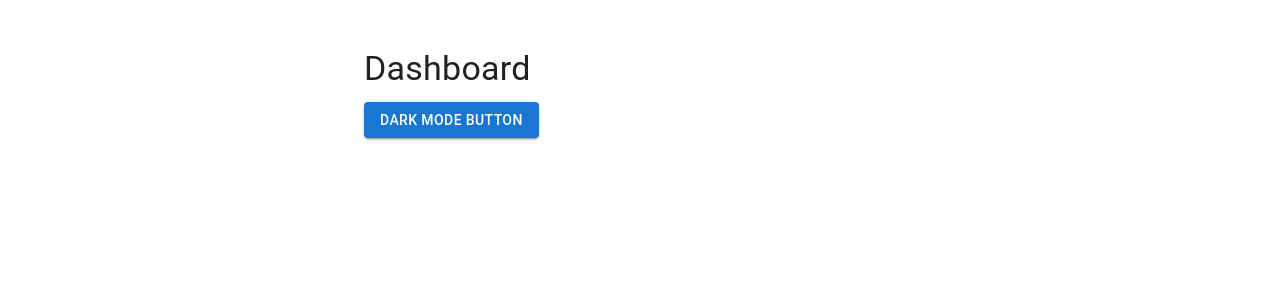
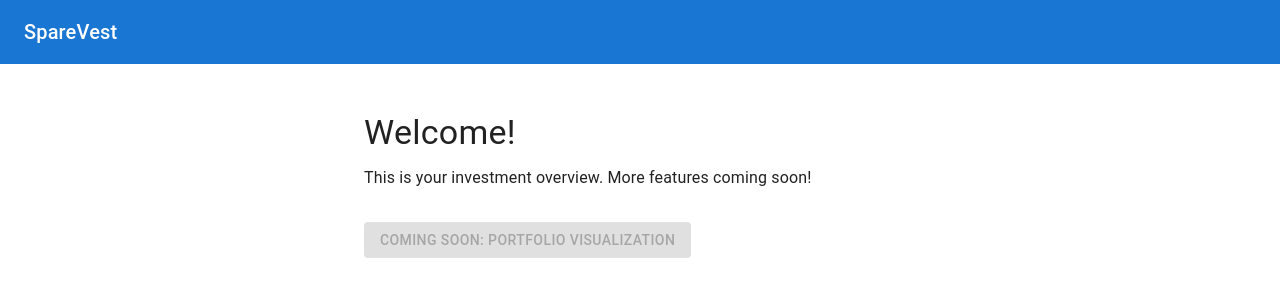
Before and after one commit to thejaigarg/SpareVest, a React (Vite) app in the folder frontend/: page /dashboard in a window 1280 px wide. Shown: the top 300 px of the page. Built offline with nearby package versions, Linux system fonts and the light colour scheme.

Commit message:
feat: add profile page with user details and password reset functionality

```diff
--- a/frontend/src/App.jsx
+++ b/frontend/src/App.jsx
@@ -4,17 +4,20 @@ import { Routes, Route, Navigate } from "react-router-dom";
 import Login from "./pages/login";
 import Signup from "./pages/signup";
 import Dashboard from "./pages/dashboard";
-//import Navbar from "./components/Navbar"; // (optional, create later)
+import Profile from "./pages/profile"; // Import Profile page
+import Navbar from "./components/Navbar"; // (optional, create later)
 
 export default function App() {
   return (
     <>
-      {/* Optional: <Navbar /> */}
+      {/* Show Navbar on all pages except login and signup */}
+      {window.location.pathname !== "/login" && window.location.pathname !== "/signup" && <Navbar />}
       <Routes>
         <Route path="/" element={<Navigate to="/login" />} />
         <Route path="/login" element={<Login />} />
         <Route path="/signup" element={<Signup />} />
         <Route path="/dashboard" element={<Dashboard />} />
+        <Route path="/profile" element={<Profile />} /> {/* Route for Profile page */}
         {/* Add more routes as you build more pages */}
         <Route path="*" element={<div>404 Not Found</div>} />
       </Routes>
--- a/frontend/src/api/auth.js
+++ b/frontend/src/api/auth.js
@@ -23,3 +23,15 @@ export async function signup({ email, full_name, password }) {
   });
   return response.data;
 }
+
+export async function getCurrentUser(token) {
+  const response = await axios.get(`${API_BASE_URL}/users/me`, {
+    headers: { Authorization: `Bearer ${token}` },
+  });
+  return response.data; // { email, full_name, id, is_active }
+}
+
+export async function requestPasswordReset(email) {
+  const response = await axios.post(`${API_BASE_URL}/auth/password-reset/request`, { email });
+  return response.data;
+}
--- a/frontend/src/components/Navbar.jsx
+++ b/frontend/src/components/Navbar.jsx
@@ -0,0 +1,43 @@
+// src/components/Navbar.jsx
+import React, { useEffect, useState } from "react";
+import { AppBar, Toolbar, Typography, Button } from "@mui/material";
+import { useAuth } from "../hooks/useAuth";
+import { useNavigate, Link } from "react-router-dom";
+import { getCurrentUser } from "../api/auth";
+
+export default function Navbar() {
+  const { token, logout } = useAuth();
+  const [user, setUser] = useState(null);
+  const navigate = useNavigate();
+
+  useEffect(() => {
+    if (token) {
+      getCurrentUser(token)
+        .then(setUser)
+        .catch(() => setUser(null));
+    }
+  }, [token]);
+
+  const handleLogout = () => {
+    logout();
+    navigate("/login");
+  };
+
+  return (
+    <AppBar position="static">
+      <Toolbar>
+        <Typography variant="h6" sx={{ flexGrow: 1 }}>
+          <Link to="/dashboard" style={{ color: "#fff", textDecoration: "none" }}>SpareVest</Link>
+        </Typography>
+        {user && (
+          <>
+            <Button color="inherit" component={Link} to="/profile">
+              {user.full_name || user.email}
+            </Button>
+            <Button color="inherit" onClick={handleLogout}>Logout</Button>
+          </>
+        )}
+      </Toolbar>
+    </AppBar>
+  );
+}
--- a/frontend/src/pages/Dashboard.jsx
+++ b/frontend/src/pages/Dashboard.jsx
@@ -1,22 +1,40 @@
-import { Container, Typography, Button, Box } from '@mui/material';
+// src/pages/dashboard.jsx
+import React, { useEffect, useState } from "react";
+import { Container, Typography, Box, Button } from "@mui/material";
+import { getCurrentUser } from "../api/auth";
+import { useAuth } from "../hooks/useAuth";
 
 export default function Dashboard() {
+  const { token } = useAuth();
+  const [user, setUser] = useState(null);
+
+  useEffect(() => {
+    if (token) {
+      getCurrentUser(token)
+        .then(setUser)
+        .catch(() => setUser(null));
+    }
+  }, [token]);
+
   return (
     <Box
       sx={{
-        bgcolor: 'background.default',
-        minHeight: '100vh',
-        color: 'text.primary',
+        bgcolor: "background.default",
+        minHeight: "100vh",
+        color: "text.primary",
         py: 6,
         px: 2,
       }}
     >
       <Container maxWidth="sm">
         <Typography variant="h4" gutterBottom>
-          Dashboard
+          {user ? `Hello, ${user.full_name || user.email}` : "Welcome!"}
         </Typography>
-        <Button variant="contained" color="primary">
-          Dark Mode Button
+        <Typography variant="body1" sx={{ mb: 4 }}>
+          This is your investment overview. More features coming soon!
+        </Typography>
+        <Button variant="contained" color="primary" disabled>
+          Coming Soon: Portfolio Visualization
         </Button>
       </Container>
     </Box>
--- /dev/null
+++ b/frontend/src/pages/profile.jsx
@@ -0,0 +1,47 @@
+import React, { useState, useEffect } from "react";
+import { Container, Typography, Button, Alert, Box } from "@mui/material";
+import { getCurrentUser, requestPasswordReset } from "../api/auth";
+import { useAuth } from "../hooks/useAuth";
+
+export default function Profile() {
+  const { token } = useAuth();
+  const [user, setUser] = useState(null);
+  const [message, setMessage] = useState("");
+  const [error, setError] = useState("");
+
+  useEffect(() => {
+    if (token) {
+      getCurrentUser(token)
+        .then(setUser)
+        .catch(() => setUser(null));
+    }
+  }, [token]);
+
+  const handlePasswordReset = async () => {
+    setMessage("");
+    setError("");
+    try {
+      await requestPasswordReset(user.email);
+      setMessage("If your email exists, a reset link has been sent.");
+    } catch (err) {
+      setError("Error sending reset email.");
+    }
+  };
+
+  if (!user) return null;
+
+  return (
+    <Box py={6}>
+      <Container maxWidth="sm">
+        <Typography variant="h5" gutterBottom>Profile</Typography>
+        <Typography>Email: {user.email}</Typography>
+        <Typography>Name: {user.full_name}</Typography>
+        <Button variant="outlined" sx={{ mt: 2 }} onClick={handlePasswordReset}>
+          Request Password Reset
+        </Button>
+        {message && <Alert severity="success" sx={{ mt: 2 }}>{message}</Alert>}
+        {error && <Alert severity="error" sx={{ mt: 2 }}>{error}</Alert>}
+      </Container>
+    </Box>
+  );
+}
```
